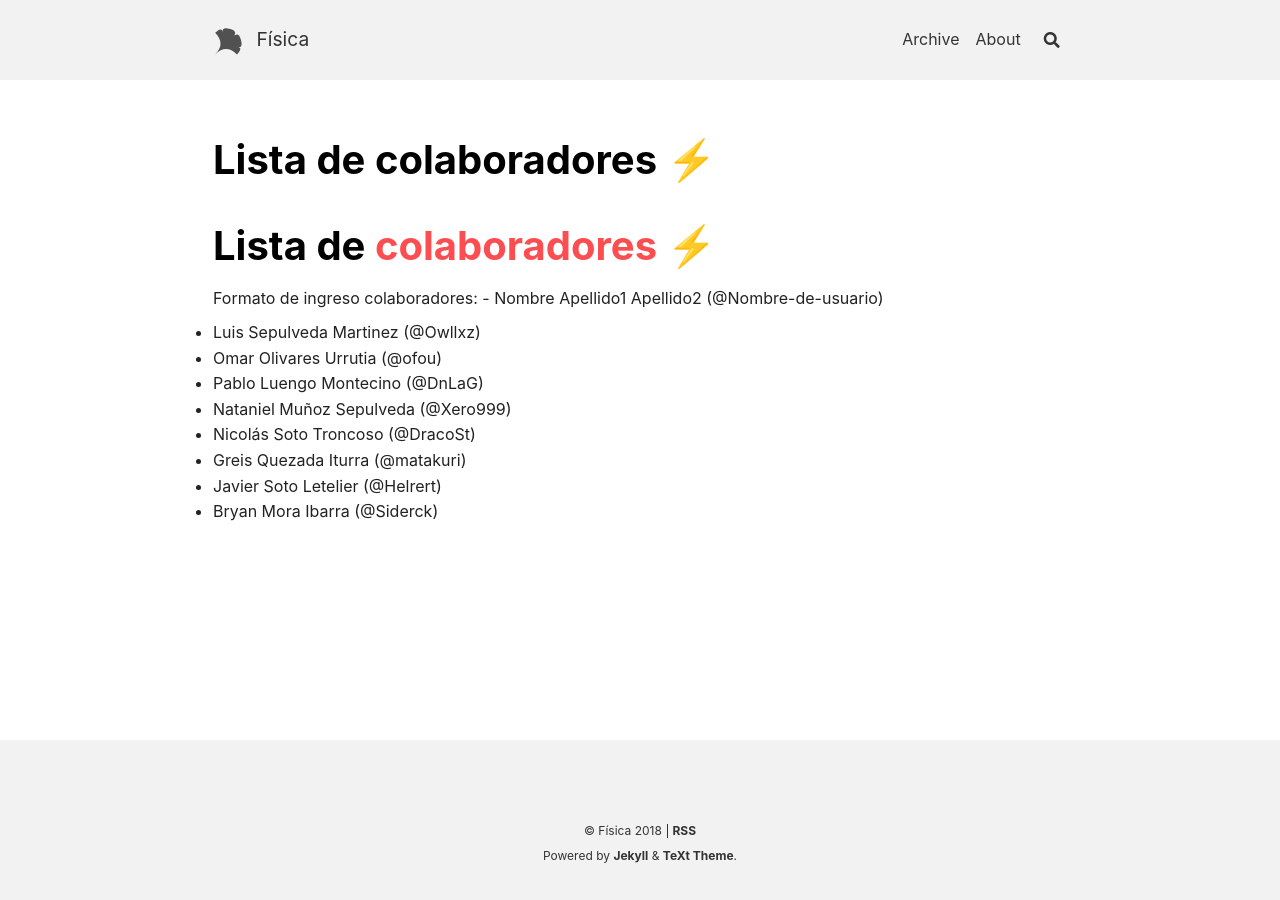
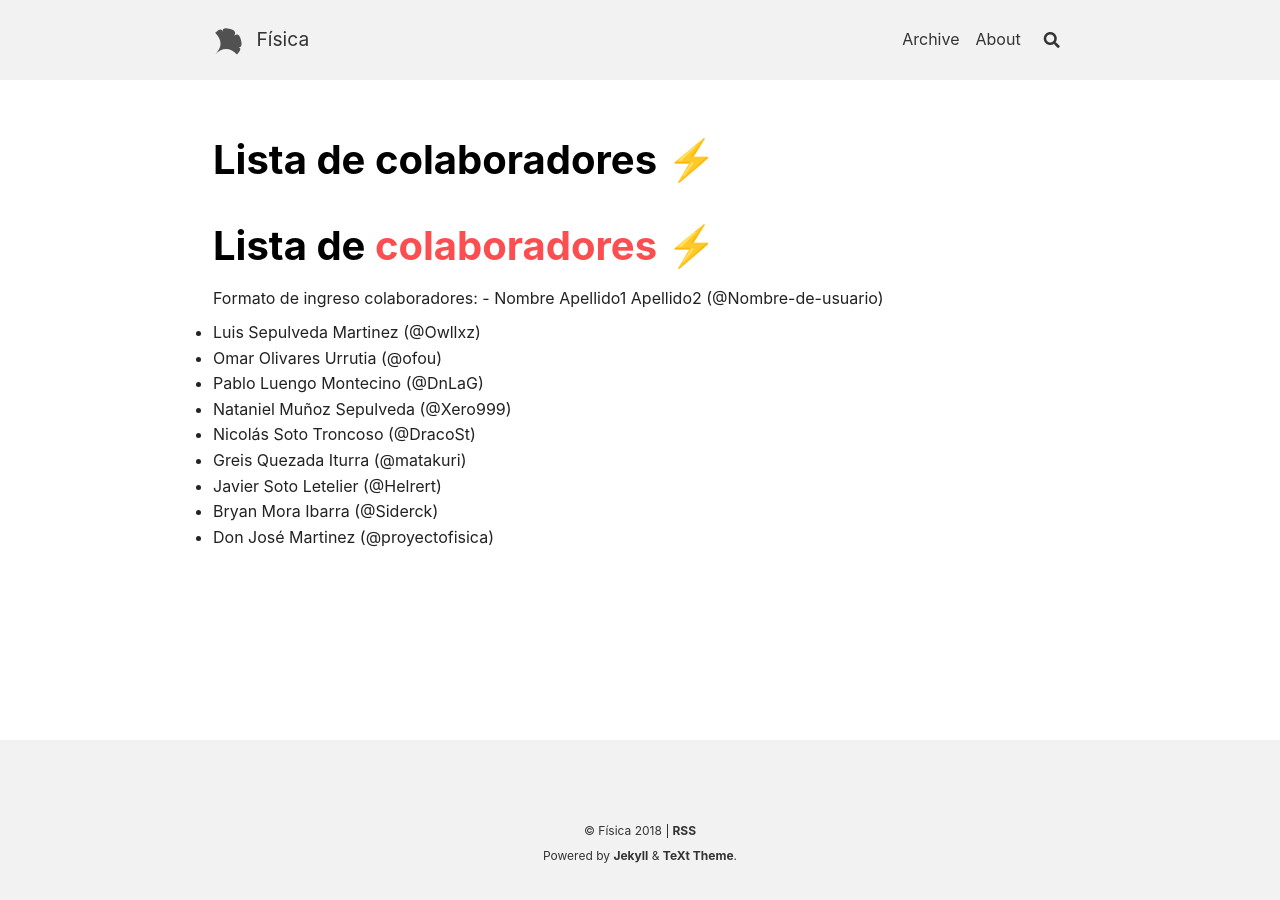
Before and after one commit to DnLaG/fisica, a Jekyll site: the page built from docs/lista.md, in a window 1280 px wide. Built offline with Jekyll 4.4.1, drawn with Linux system fonts in a browser that asks for light colours; nearby versions of some CDN libraries; our own code applies the rules of GitHub Pages for plain Markdown files.

```diff
--- a/docs/lista.md
+++ b/docs/lista.md
@@ -10,3 +10,4 @@
 - Greis Quezada Iturra (@matakuri)
 - Javier Soto Letelier (@Helrert)
 - Bryan Mora Ibarra (@Siderck)
+- Don José Martinez (@proyectofisica)
```
